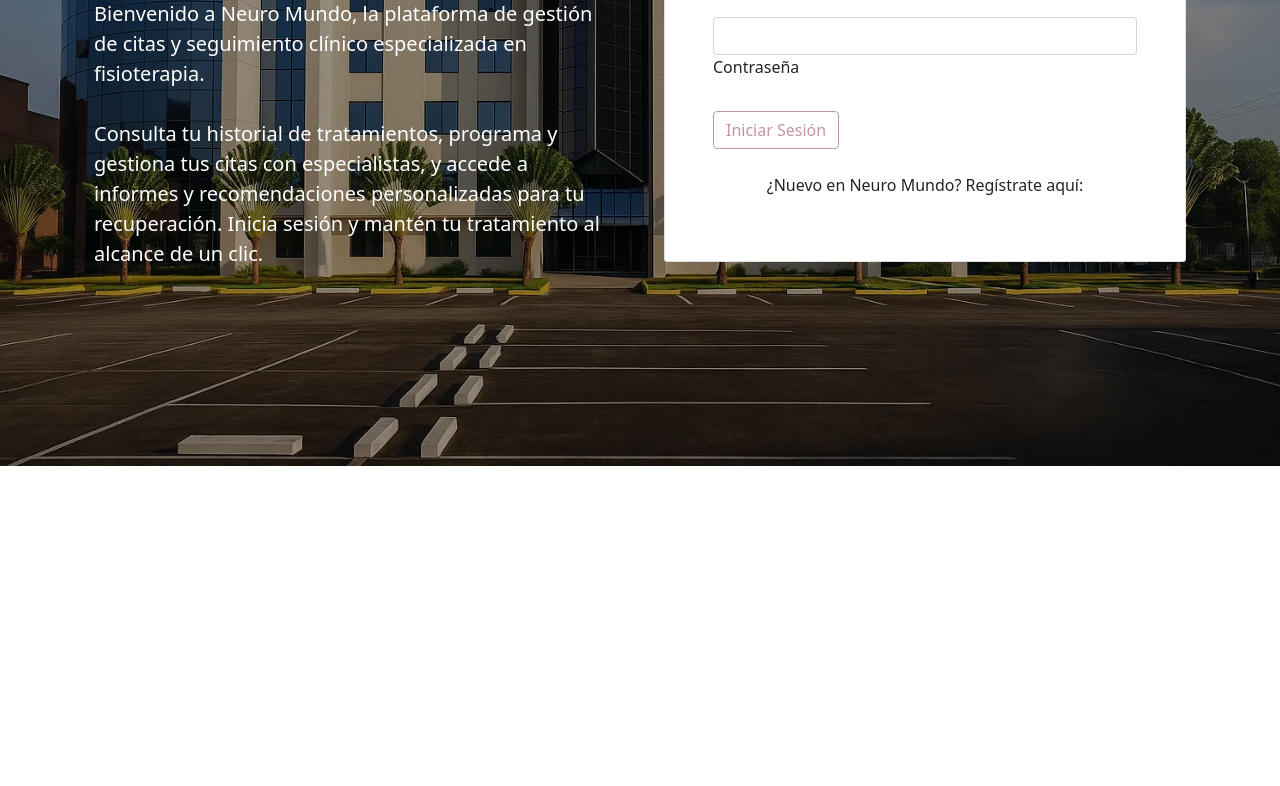
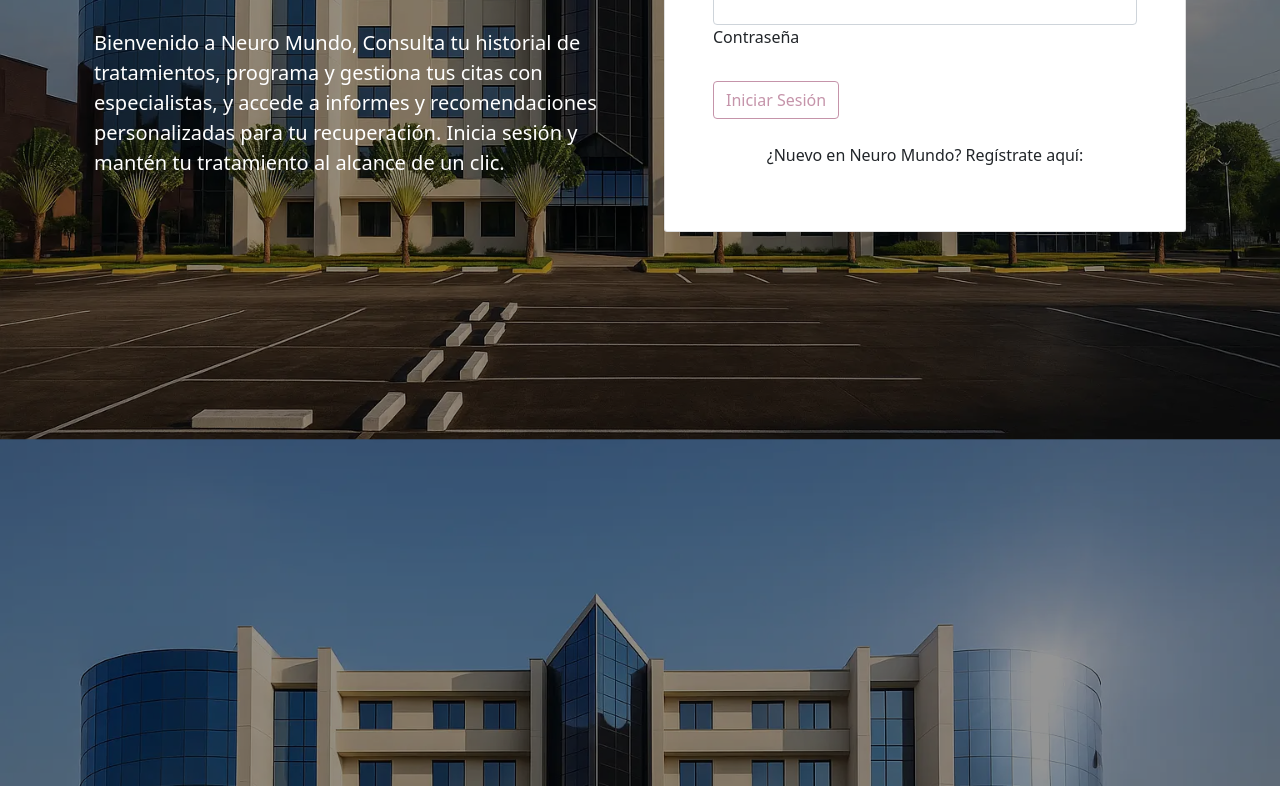
Before and after one commit to frederickteradev/fisiohyc, a plain HTML site: page login.html in a window 1280 px wide. Shown: the part 414-1200 px from the top of the page. Before the commit the page ends 880 px from the top, so only its background shows below. Drawn offline with nearby package versions, Linux system fonts and the light colour scheme.

Commit message:
actualizacion de login

```diff
--- a/css/styles.css
+++ b/css/styles.css
@@ -149,7 +149,7 @@
     background-position: center;
     background-repeat: no-repeat;
     background-attachment: fixed;
-    height: 110vh;
+    height: 120vh;
     position: relative;
     padding-top: 90px;
 
@@ -246,7 +246,7 @@
   background-position: center;
   background-repeat: no-repeat;
   background-attachment: fixed;
-  height: 110vh;
+  min-height: 150vh;
   position: relative;
   padding-top: 90px;
 
--- a/login.html
+++ b/login.html
@@ -80,13 +80,10 @@
               <span class="text-info">Neuro Mundo</span>
             </h1>
             <p class="mb-4 text-white lead">
-              Bienvenido a Neuro Mundo, la plataforma de gestión de citas y
-              seguimiento clínico especializada en fisioterapia.<br />
-              <br />
-              Consulta tu historial de tratamientos, programa y gestiona tus
-              citas con especialistas, y accede a informes y recomendaciones
-              personalizadas para tu recuperación. Inicia sesión y mantén tu
-              tratamiento al alcance de un clic.
+              Bienvenido a Neuro Mundo, Consulta tu historial de tratamientos,
+              programa y gestiona tus citas con especialistas, y accede a
+              informes y recomendaciones personalizadas para tu recuperación.
+              Inicia sesión y mantén tu tratamiento al alcance de un clic.
             </p>
           </div>
 
```
